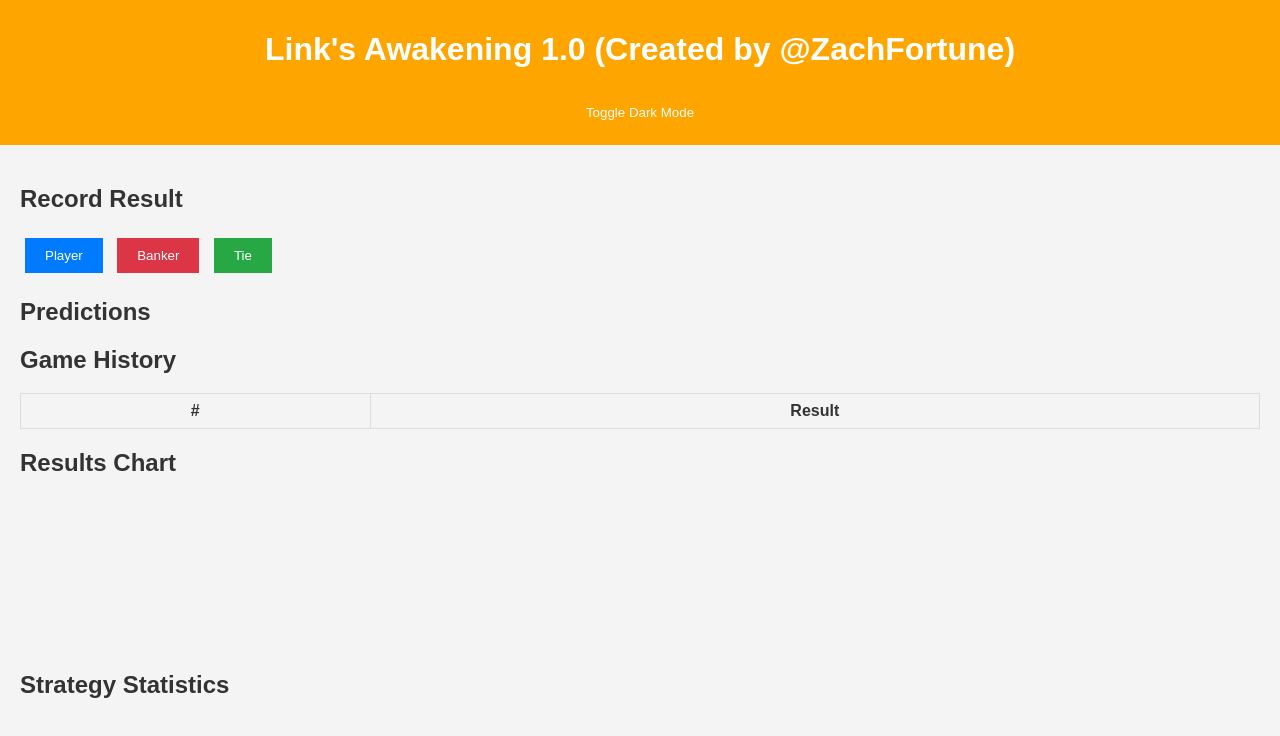
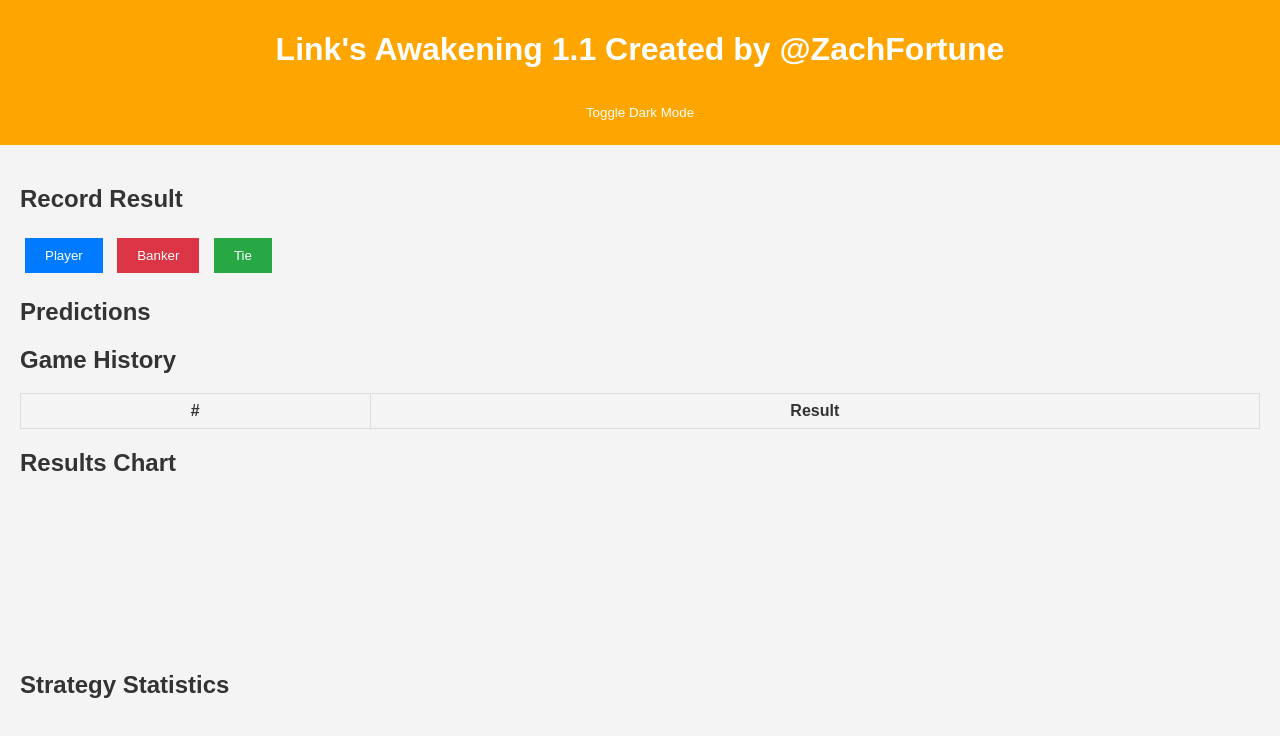
Before and after one commit to Zachfortune/Links-Awakening, a plain HTML site: page index.html in a window 1280 px wide. Drawn offline with nearby package versions, Linux system fonts and the light colour scheme.

Commit message:
Update index.html

```diff
--- a/index.html
+++ b/index.html
@@ -3,12 +3,12 @@
 <head>
     <meta charset="UTF-8">
     <meta name="viewport" content="width=device-width, initial-scale=1.0">
-    <title>Link's Awakening 1.0 (Created by @ZachFortune)</title>
+    <title>Link's Awakening 1.1 Created by @ZachFortune</title>
     <link rel="stylesheet" href="styles.css">
 </head>
 <body>
     <header>
-        <h1>Link's Awakening 1.0 (Created by @ZachFortune)</h1>
+        <h1>Link's Awakening 1.1 Created by @ZachFortune</h1>
         <button id="toggle-dark-mode">Toggle Dark Mode</button>
     </header>
 
```
